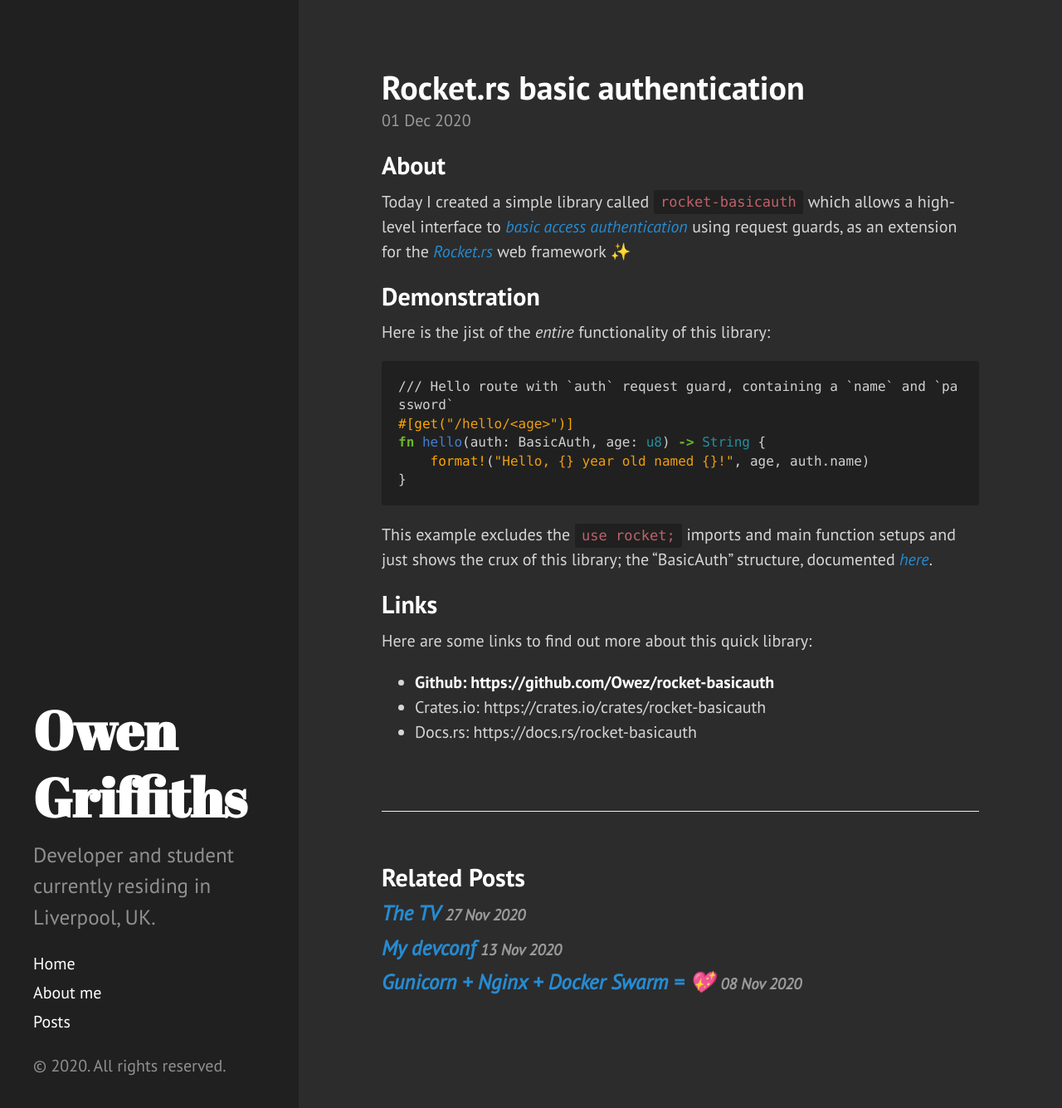
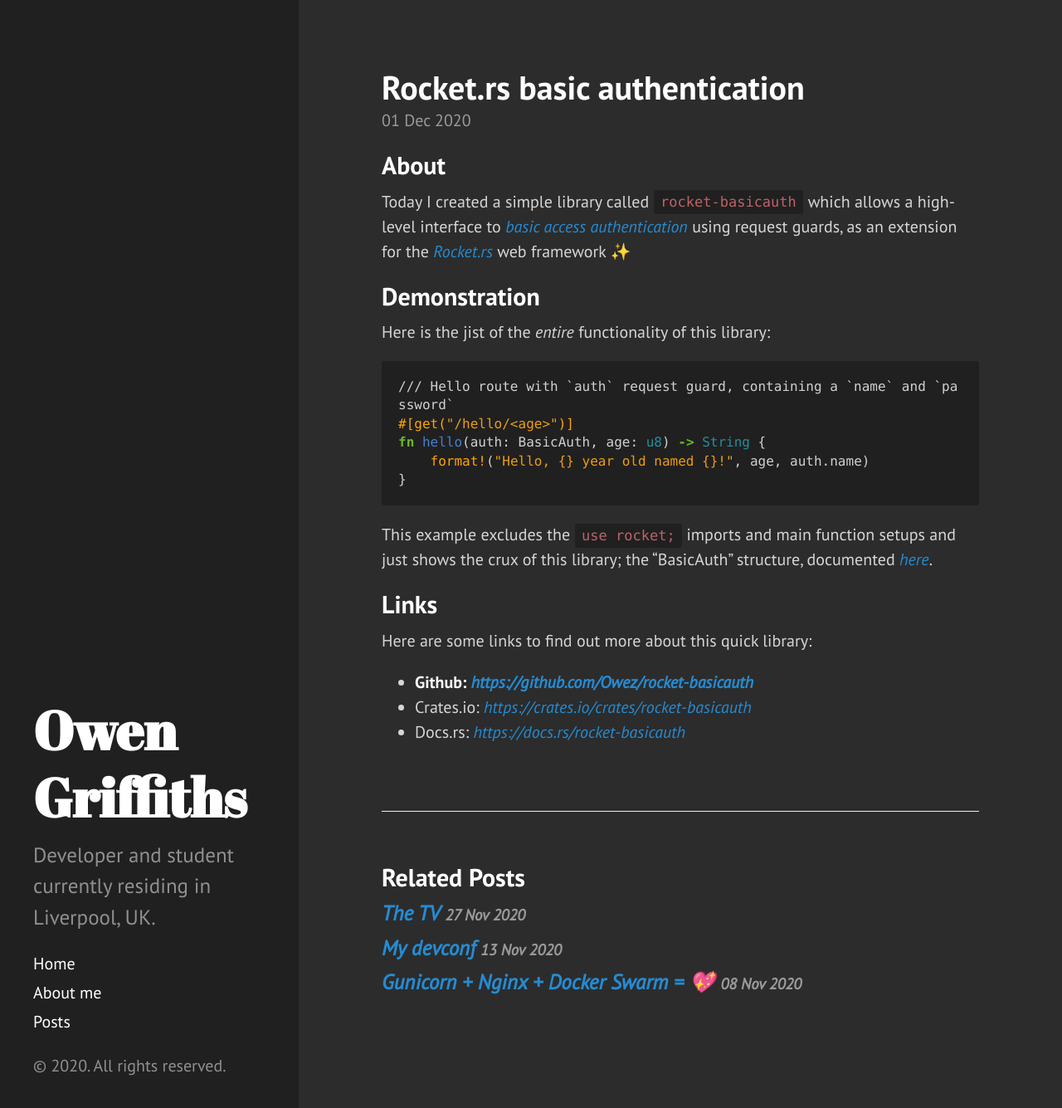
Before and after one commit to Owez/portfolio, a Jekyll site: the page built from _posts/2020-12-01-rocket-basicauth.md, in a window 1280 px wide and 1339 px high. Shown: the top 1335 px of the window at 83% size. Built offline with Jekyll 4.4.1, drawn with Linux system fonts in a browser that asks for light colours; some of the changed lines change nothing that is shown.

Commit message:
Fixed links section

```diff
--- a/_posts/2020-12-01-rocket-basicauth.md
+++ b/_posts/2020-12-01-rocket-basicauth.md
@@ -26,6 +26,6 @@
 
 Here are some links to find out more about this quick library:
 
-- **Github: https://github.com/Owez/rocket-basicauth**
-- Crates.io: https://crates.io/crates/rocket-basicauth
-- Docs.rs: https://docs.rs/rocket-basicauth
+- **Github: [https://github.com/Owez/rocket-basicauth](https://github.com/Owez/rocket-basicauth)**
+- Crates.io: [https://crates.io/crates/rocket-basicauth](https://crates.io/crates/rocket-basicauth)
+- Docs.rs: [https://docs.rs/rocket-basicauth](https://docs.rs/rocket-basicauth)
```
